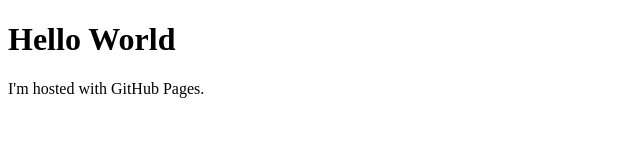
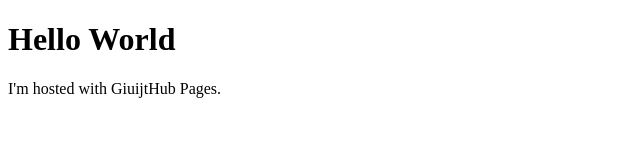
Before and after one commit to SnowiiHDR/singletonz.github.io, a plain HTML site: page index.html in a window 1280 px wide. Shown: the full height of the page, 0-640 px from the left. Drawn offline with Linux system fonts and the light colour scheme.

Commit message:
Update index.html

```diff
--- a/index.html
+++ b/index.html
@@ -2,6 +2,6 @@
 <html>
 <body>
 <h1>Hello World</h1>
-<p>I'm hosted with GitHub Pages.</p>
+<p>I'm hosted with GiuijtHub Pages.</p>
 </body>
 </html>
```
